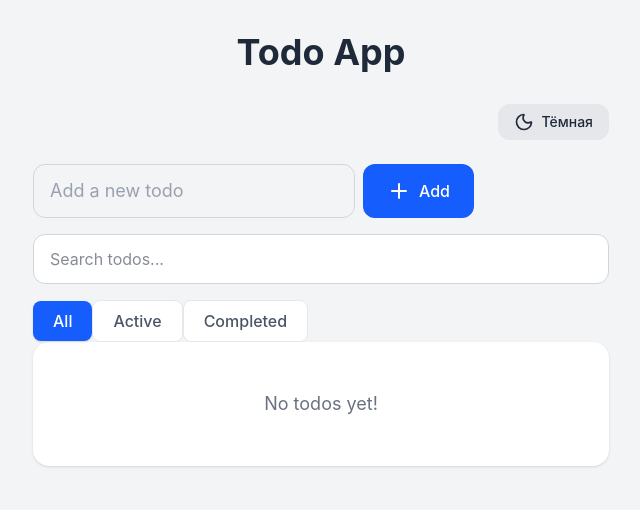
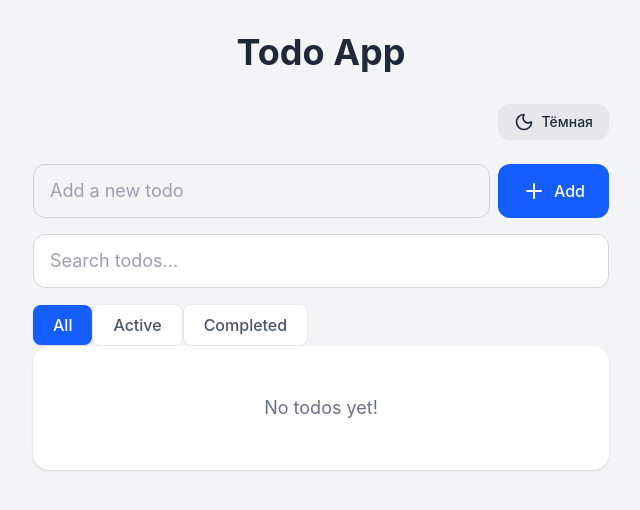
Before and after one commit to AleksandrKompanetc/todo, a React (Vite) app: page / in a window 1280 px wide. Shown: the top 510 px of the page, without its empty margins (319-959 px from the left). Built offline with nearby package versions, Linux system fonts and the light colour scheme.

Commit message:
style: update input components for consistent width and improved styling

```diff
--- a/src/App.tsx
+++ b/src/App.tsx
@@ -125,9 +125,7 @@ export default function App() {
             placeholder='Search todos...'
             value={searchQuery}
             onChange={(e) => setSearchQuery(e.target.value)}
-            className='w-full px-4 py-3 rounded-xl border border-gray-300 dark:border-gray-700
-                       bg-white text-gray-900 focus:border-blue-200
-                       focus:outline-none focus:ring-2 focus:border-blue-500 pr-10'
+            className='w-full px-4 py-3 rounded-xl border border-gray-300 dark:border-gray-700 bg-white text-gray-900 focus:outline-none focus:ring-2 focus:border-blue-500 pr-10 text-lg placeholder:text-gray-400'
           />
 
           {searchQuery && (
--- a/src/components/TodoForm.tsx
+++ b/src/components/TodoForm.tsx
@@ -25,7 +25,7 @@ export default function TodoForm({ addTodo }: TodoFormProps) {
         value={inputValue}
         onChange={(e) => setInputValue(e.target.value)}
         placeholder='Add a new todo'
-        className='flex px-4 py-3 rounded-xl border border-gray-300 focus:outline-none text-gray-900 focus:border-blue-500 text-lg placeholder:text-gray-400'
+        className='w-full flex px-4 py-3 rounded-xl border border-gray-300 focus:outline-none text-gray-900 focus:border-blue-500 text-lg placeholder:text-gray-400'
       />
       <button
         type='submit'
```
